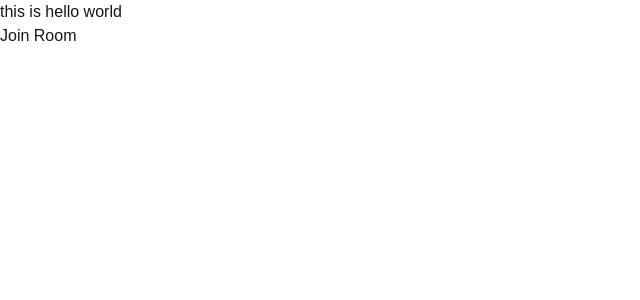
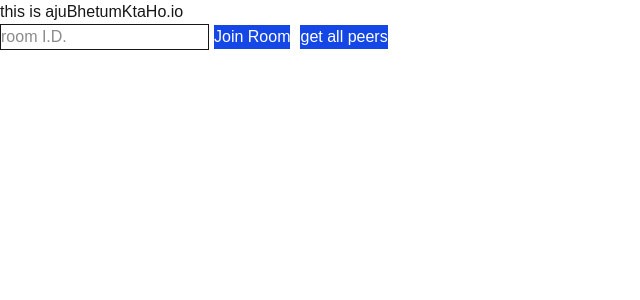
Before and after one commit to ReesavGupta/video-chat-with-summarization, a Next.js app in the folder client/: page / in a window 1280 px wide. Shown: the top 300 px of the page, without its empty margins (0-640 px from the left). Built offline with nearby package versions, Linux system fonts and the light colour scheme; no server answers.

Commit message:
Add room joining and peer retrieval functionality with UUID generation

```diff
--- a/client/app/page.tsx
+++ b/client/app/page.tsx
@@ -3,28 +3,83 @@ import { useEffect, useState } from 'react'
 
 export default function Home() {
   const [socket, setSocket] = useState<WebSocket | undefined>(undefined)
+  const [joinedRoom, setJoinedRoom] = useState<boolean>(false)
+  const [roomIdInput, setRoomIdInput] = useState<string>('')
+  const [peerId, setPeerId] = useState<string>('')
 
   const wsUrl = 'http://localhost:3000'
 
   useEffect(() => {
     const socket = new WebSocket(wsUrl)
+    if (socket) {
       setSocket(socket)
+      socket.onmessage = (event: MessageEvent) => {
+        const message = JSON.parse(event.data)
+        console.log(`this is message : `, message)
+        switch (message.type) {
+          case 'joined-room':
+            setPeerId(message.data.peerId)
+            setJoinedRoom(true)
+            console.log(message.data.peerId)
+            break
+
+          case 'all-peers':
+            console.log(`this is message.data: `, message.data)
+            break
+        }
+      }
+    }
   }, [])
 
   function handleJoinRoom() {
-    const roomId = 'asdasdasdas'
+    console.log(roomIdInput)
+    if (roomIdInput) {
       socket?.send(
         JSON.stringify({
           type: 'join-room',
-        data: { roomId },
+          data: { roomId: roomIdInput },
         })
       )
     }
-
+  }
+  function handleGetAllPeers() {
+    if (roomIdInput) {
+      socket?.send(
+        JSON.stringify({
+          type: 'get-all-peers',
+          data: {
+            roomId: roomIdInput,
+          },
+        })
+      )
+    }
+  }
   return (
     <div>
-      <div>this is hello world</div>
-      <button onClick={handleJoinRoom}>Join Room</button>
+      <div>this is ajuBhetumKtaHo.io</div>
+      <input
+        type="text"
+        placeholder="room I.D."
+        value={roomIdInput}
+        onChange={(e) => setRoomIdInput(e.target.value)}
+        className="border"
+      />
+      {!joinedRoom ? (
+        <button
+          onClick={handleJoinRoom}
+          className="border mx-1 bg-blue-700 text-white"
+        >
+          Join Room
+        </button>
+      ) : (
+        <></>
+      )}
+      <button
+        onClick={handleGetAllPeers}
+        className="border mx-1 bg-blue-700 text-white"
+      >
+        get all peers
+      </button>
     </div>
   )
 }
```
Also changed, not shown: 2 other files (tests, documents, lock files or other folders). Lines whose indentation alone changed are shown as unchanged.
